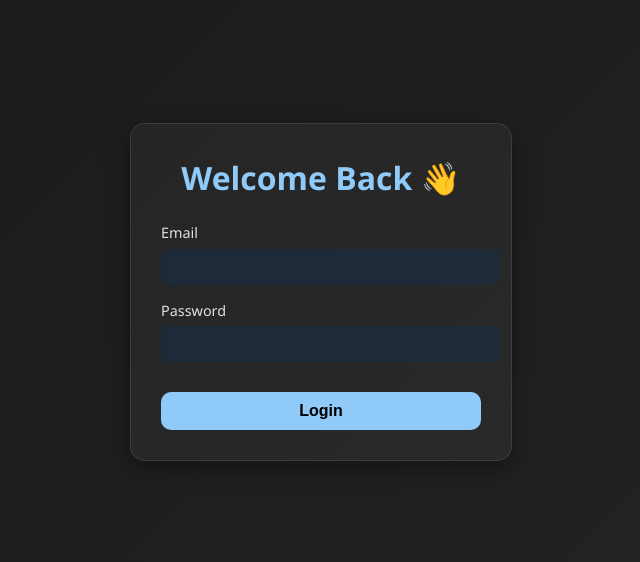
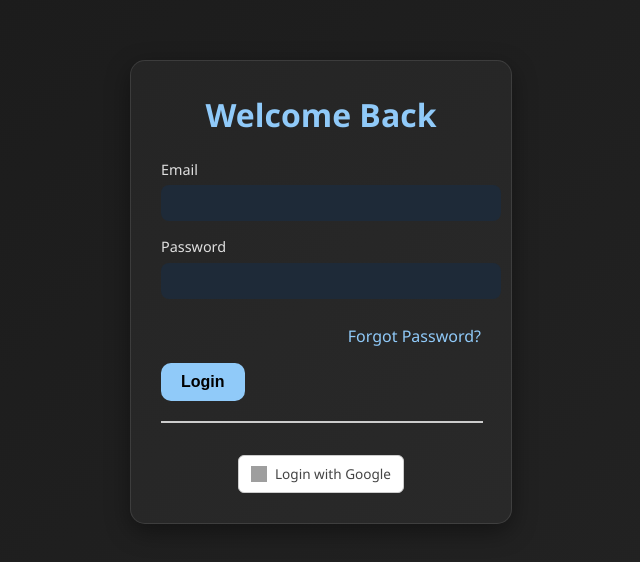
Before and after one commit to ShaidurPranto/todoList-client, a React (Vite) app: page /login in a window 1280 px wide. Shown: the part 108-670 px from the top of the page, without its empty margins (319-959 px from the left). Built offline with nearby package versions, Linux system fonts and the light colour scheme; no server answers; grey boxes are pictures that could not be loaded.

Commit message:
oAuth integrated

```diff
--- a/src/App.jsx
+++ b/src/App.jsx
@@ -4,6 +4,7 @@ import Home from "./Home";
 import Login from "./Login";
 import Signup from "./Signup";
 import HomeUser from './HomeUser';
+import Demo from './Demo';
 
 function App() {
   useEffect(() => {
@@ -35,6 +36,7 @@ function App() {
           <Route path="/login" element={<Login />} />
           <Route path="/signup" element={<Signup />} />
           <Route path="/homeUser" element={<HomeUser />} />
+          <Route path="/demo" element={<Demo />} />
         </Routes>
       </BrowserRouter>
     </div>
--- /dev/null
+++ b/src/Demo.jsx
@@ -0,0 +1,55 @@
+import React from 'react';
+import { Link } from 'react-router-dom';
+
+function Demo() {
+
+  return (
+    <>
+    <div style={{ margin: 0, padding: 0, overflow: 'hidden' }}>
+        <div style={{
+            display: 'flex',
+            flexDirection: 'column',
+            alignItems: 'center',
+            justifyContent: 'center',
+            height: '100vh',
+            background: 'linear-gradient(135deg, #1a1a1a, #242424)',
+            color: '#ffffff',
+            textAlign: 'center',
+        }}>
+            <h1 style={{
+            fontSize: '3rem',
+            marginBottom: '1rem',
+            fontWeight: 700,
+            color: '#90caf9',
+            }}>Demo Page</h1>
+            <p style={{
+            fontSize: '1.2rem',
+            marginBottom: '2rem',
+            color: '#e0e0e0',
+            }}>This is a demo page.</p>
+            <Link to="/" style={{
+            padding: '0.8rem 2rem',
+            margin: '0.5rem',
+            fontSize: '1rem',
+            fontWeight: 600,
+            textDecoration: 'none',
+            borderRadius: '8px',
+            border: '2px solid #90caf9',
+            color: '#90caf9',
+            backgroundColor: 'transparent',
+            transition: 'all 0.3s ease',
+            }}>Go to Home</Link>
+        </div>
+        <div style={{
+            marginTop: '20px',
+            fontSize: '1rem',
+            color: '#e0e0e0',
+        }}>
+            <p>Visit our <Link to="/homeUser" style={{ color: '#90caf9' }}>Home User</Link> page for more features.</p>
+        </div>
+    </div>
+    </>
+  );
+}
+
+export default Demo;
--- a/src/HomeUser.jsx
+++ b/src/HomeUser.jsx
@@ -106,8 +106,8 @@ function HomeUser() {
 
   useEffect(() => {
     console.log('HomeUser component mounted');
-    console.log("now waiting for 2 seconds before calling fetchTasks");
-    const delay = 1000*2; // Set to 0 for immediate execution during development
+    console.log("now waiting for 100 milliseconds before calling fetchTasks");
+    const delay = 100; // Set to 0 for immediate execution during development
 
     const fetchTasks = async () => {
       console.log('Fetching tasks...');
@@ -143,7 +143,7 @@ function HomeUser() {
       }
     };
 
-    // Set a timeout to delay the fetchTasks call by 2 minutes (120000ms)
+    // Set a timeout to delay the fetchTasks call
     const timeoutId = setTimeout(fetchTasks, delay);
 
     // Cleanup the timeout if the component unmounts
--- a/src/Login.jsx
+++ b/src/Login.jsx
@@ -3,6 +3,7 @@ import { useNavigate } from 'react-router-dom';
 
 const apiUrl = import.meta.env.REACT_APP_API_URL;
 console.log("This is login page");
+const loginWithGoogle = apiUrl + "/oauth2/authorization/google";
 
 function Login() {
   const [email, setEmail] = useState('');
@@ -14,12 +15,10 @@ function Login() {
   console.log('This is login page , API URL:', apiUrl);
 
   const handleSubmit = async (e) => {
-
     console.log('Form submitted:', { email, password });
-
     e.preventDefault();
     setIsSubmitting(true);
-    if(isSubmitting) return;
+    if (isSubmitting) return;
 
     const data = { email, password };
 
@@ -53,6 +52,7 @@ function Login() {
       height: '100vh',
       background: 'linear-gradient(135deg, #1a1a1a, #242424)',
       fontFamily: 'Segoe UI, sans-serif',
+      flexDirection: 'column',
     },
     loginForm: {
       backgroundColor: 'rgba(255, 255, 255, 0.04)',
@@ -94,8 +94,7 @@ function Login() {
     },
     button: {
       marginTop: '15px',
-      padding: '10px',
-      width: '100%',
+      padding: '10px 20px',
       background: '#90caf9',
       color: '#000000',
       border: 'none',
@@ -104,6 +103,8 @@ function Login() {
       fontSize: '1em',
       cursor: 'pointer',
       transition: 'all 0.3s ease',
+      alignSelf: 'flex-start',
+      width: 'auto',
     },
     buttonDisabled: {
       background: '#555',
@@ -115,12 +116,44 @@ function Login() {
       marginBottom: '10px',
       fontWeight: 500,
     },
+
+    googleButton: {
+      // marginTop: '12px',
+      padding: '8px 12px',
+      background: '#ffffff',
+      color: '#444',
+      borderRadius: '6px',
+      fontWeight: 500,
+      fontSize: '0.85em',
+      border: '1px solid #ccc',
+      cursor: 'pointer',
+      display: 'flex',
+      alignItems: 'center',
+      justifyContent: 'center',
+      gap: '8px',
+      transition: 'background 0.3s',
+    },
+    googleIcon: {
+      width: '16px',
+      height: '16px',
+    },
+    googleText: {
+      color: '#444',
+    },
+
+    // Style for the horizontal line
+    horizontalLine: {
+      width: '100%',
+      border: '1px solid #ccc',
+      marginTop: '20px',
+      marginBottom: '20px',
+    },
   };
 
   return (
     <div style={styles.loginContainer}>
       <form onSubmit={handleSubmit} style={styles.loginForm}>
-        <div style={styles.title}>Welcome Back 👋</div>
+        <div style={styles.title}>Welcome Back</div>
         {error && <div style={styles.errorMessage}>{error}</div>}
         <label style={styles.label}>
           Email
@@ -142,6 +175,15 @@ function Login() {
             required
           />
         </label>
+
+        {/* Forgot password */}
+        <div style={{ marginTop: '10px', alignSelf: 'flex-end' }}>
+          <a href="/demo" style={{ color: '#90caf9', textDecoration: 'none' }}>
+            Forgot Password?
+          </a>
+        </div>
+
+        {/* Submit Button */}
         <button
           type="submit"
           disabled={isSubmitting || !email || !password}
@@ -153,6 +195,21 @@ function Login() {
         >
           {isSubmitting ? 'Logging in...' : 'Login'}
         </button>
+
+        {/* Horizontal line */}
+        <hr style={styles.horizontalLine} />
+
+        {/* Google Login Button */}
+        <a href={loginWithGoogle} style={{ marginTop: '12px', textDecoration: 'none' }}>
+          <div style={styles.googleButton}>
+            <img
+              src="https://developers.google.com/identity/images/g-logo.png"
+              alt="Google"
+              style={styles.googleIcon}
+            />
+            <span style={styles.googleText}>Login with Google</span>
+          </div>
+        </a>
       </form>
     </div>
   );
--- a/src/components/Header.jsx
+++ b/src/components/Header.jsx
@@ -91,7 +91,7 @@ export default function Header() {
     <AppBar position="fixed" sx={styles.appBar}>
       <Toolbar sx={styles.toolbar}>
         {/* Left Side: App Name */}
-        <Typography variant="h6" component="div" sx={{ flexGrow: 1 }}>
+        <Typography variant="h6" component="div" sx={{ flexGrow: 1 , color: '#90caf9'}}>
           Task Manager
         </Typography>
 
@@ -122,7 +122,7 @@ export default function Header() {
           {/* <Avatar alt="User" src="/path/to/avatar.jpg" sx={styles.avatar} /> */}
 
           {/* ✅ Show user name here */}
-          <Typography sx={{ color: 'white', ml: 1 }}>{userName}</Typography>
+          <Typography sx={{ color: '#90caf9', ml: 1 }}>{userName}</Typography>
 
           {/* Menu for Profile Options */}
           {/* <Menu
```
Also changed, not shown: 1 other file (tests, documents, lock files or other folders).
